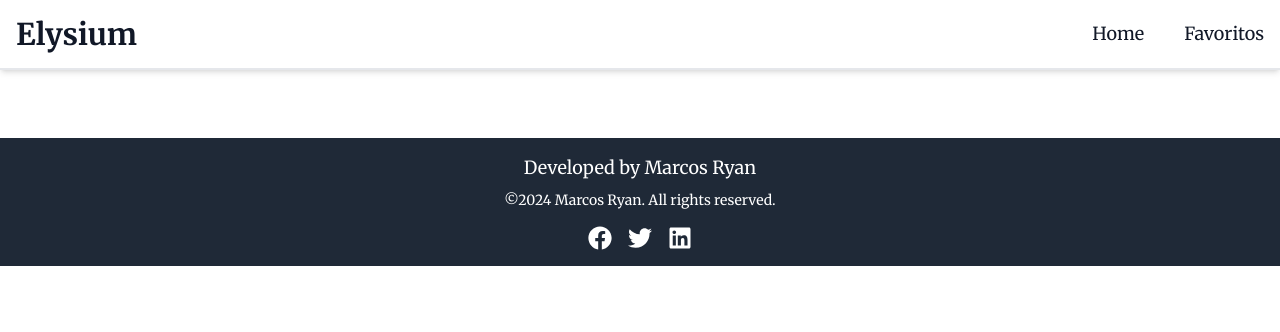
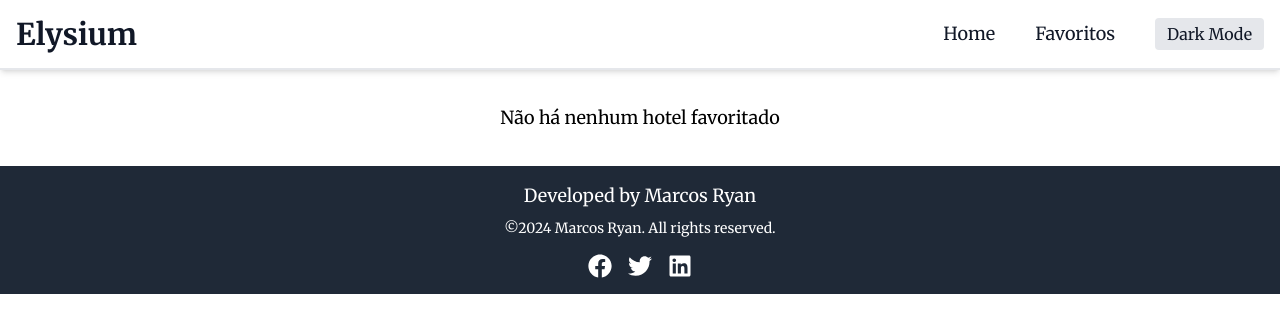
Before and after one commit to Phoenix7290/AT-Fundamentos_React, a React (Vite) app: page /AT-Fundamentos_React/favoritos in a window 1280 px wide. Shown: the top 332 px of the page. Built offline with nearby package versions, Linux system fonts and the light colour scheme.

Commit message:
Small fixes

```diff
--- a/src/components/Header/index.jsx
+++ b/src/components/Header/index.jsx
@@ -1,13 +1,36 @@
 import { Link } from "react-router-dom";
-import { useState } from "react";
+import { useState, useEffect } from "react";
 import { IoMenu } from "react-icons/io5";
 
 const Header = () => {
   const [menuIsActive, setMenuIsActive] = useState(false);
+  const [isDarkMode, setIsDarkMode] = useState(
+    localStorage.theme === 'dark' || (!('theme' in localStorage) && window.matchMedia('(prefers-color-scheme: dark)').matches)
+  );
 
   const handleMenu = () => {
     setMenuIsActive(!menuIsActive);
   };
+
+  const toggleTheme = () => {
+    const newTheme = !isDarkMode;
+    setIsDarkMode(newTheme);
+    if (newTheme) {
+      document.documentElement.classList.add('dark');
+      localStorage.theme = 'dark';
+    } else {
+      document.documentElement.classList.remove('dark');
+      localStorage.theme = 'light';
+    }
+  };
+
+  useEffect(() => {
+    if (isDarkMode) {
+      document.documentElement.classList.add('dark');
+    } else {
+      document.documentElement.classList.remove('dark');
+    }
+  }, [isDarkMode]);
 
   return (
     <header className="bg-white dark:bg-gray-800 shadow-md p-4 flex justify-between items-center border-b-2 dark:border-gray-700">
@@ -26,6 +49,14 @@ const Header = () => {
           <li>
             <Link to="/AT-Fundamentos_React/favoritos" className="text-lg text-gray-900 dark:text-white">Favoritos</Link>
           </li>
+          <li>
+            <button
+              onClick={toggleTheme}
+              className="bg-gray-200 dark:bg-gray-600 text-gray-900 dark:text-white py-1 px-3 rounded"
+            >
+              {isDarkMode ? 'Light Mode' : 'Dark Mode'}
+            </button>
+          </li>
         </ul>
       </nav>
     </header>
--- a/src/pages/Favoritos/index.jsx
+++ b/src/pages/Favoritos/index.jsx
@@ -16,9 +16,13 @@ const Favoritos = () => {
     <div className="dark:bg-gray-900 dark:text-white min-h-screen">
       <Header />
       <main className="md:flex flex:row gap-10 justify-center content-center mb-7 mt-7 flex-wrap p-1.5">
-        {hotelsData.map((hotel) => (
-          <HotelCard key={hotel.id} hotel={hotel} showButtons={false}/>
-        ))}
+        {hotelsData.length > 0 ? (
+          hotelsData.map((hotel) => (
+            <HotelCard key={hotel.id} hotel={hotel} showButtons={false} />
+          ))
+        ) : (
+          <p className="text-center text-lg">Não há nenhum hotel favoritado</p>
+        )}
       </main>
       <Footer />
     </div>
--- a/src/pages/Home/index.jsx
+++ b/src/pages/Home/index.jsx
@@ -84,7 +84,8 @@ export default function Home() {
       <Header />
       <SearchBar onSearch={handleSearch} onSort={handleSort} />
       <main className="md:flex flex:row gap-10 justify-center content-center mb-7 mt-7 flex-wrap p-1.5">
-        {sortedHotels.map((hotel) => (
+        {sortedHotels.length > 0 ? (
+          sortedHotels.map((hotel) => (
             <HotelCard
               key={hotel.id}
               hotel={hotel}
@@ -93,7 +94,10 @@ export default function Home() {
               onToggleFavorite={toggleFavorite}
               showButtons={true}
             />
-        ))}
+          ))
+        ) : (
+          <p className="text-center text-lg">Não há nenhum hotel salvo</p>
+        )}
       </main>
 
       <ModalForm
--- a/tailwind.config.js
+++ b/tailwind.config.js
@@ -6,8 +6,9 @@ export default {
   ],
   theme: {
     extend: {
-      darkMode: 'media',
+      // darkMode: 'selector',
     },
   },
+  darkMode: 'class',
   plugins: [],
 }
```
Lines whose indentation alone changed are shown as unchanged.
